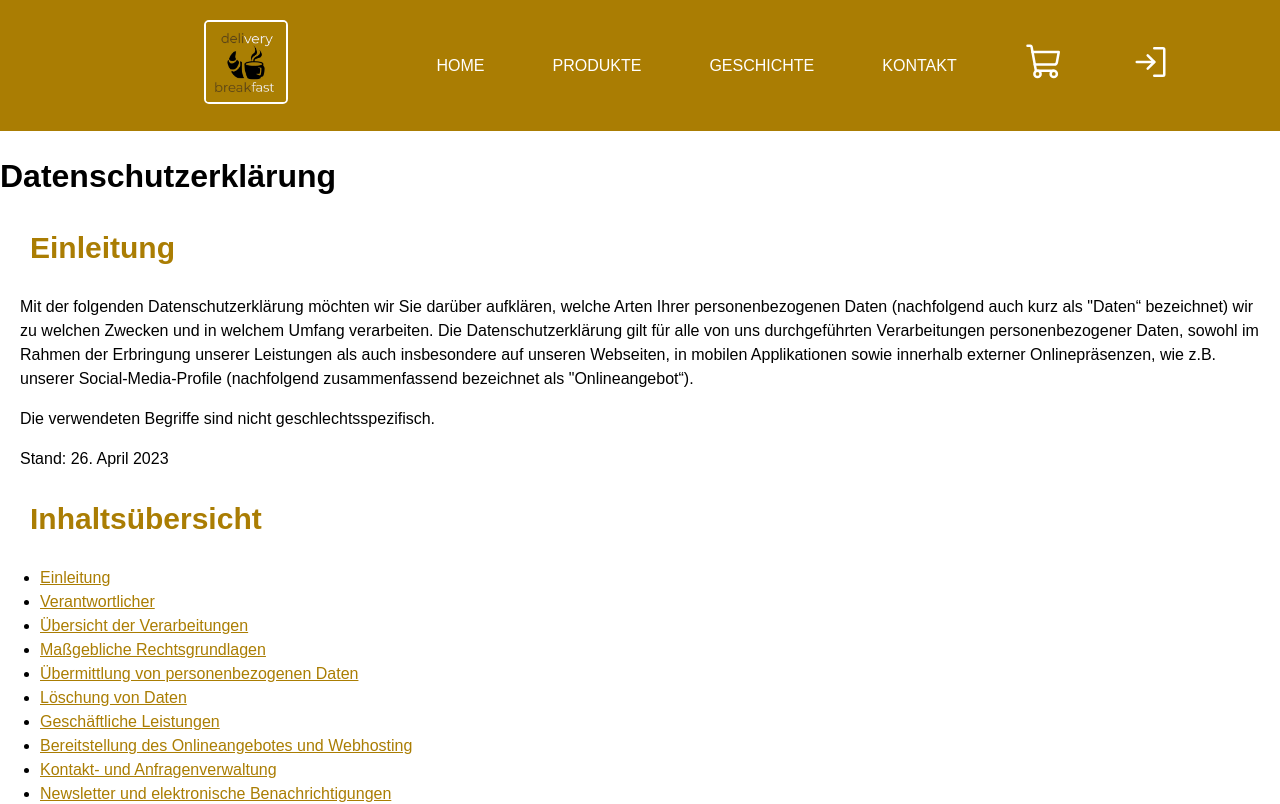
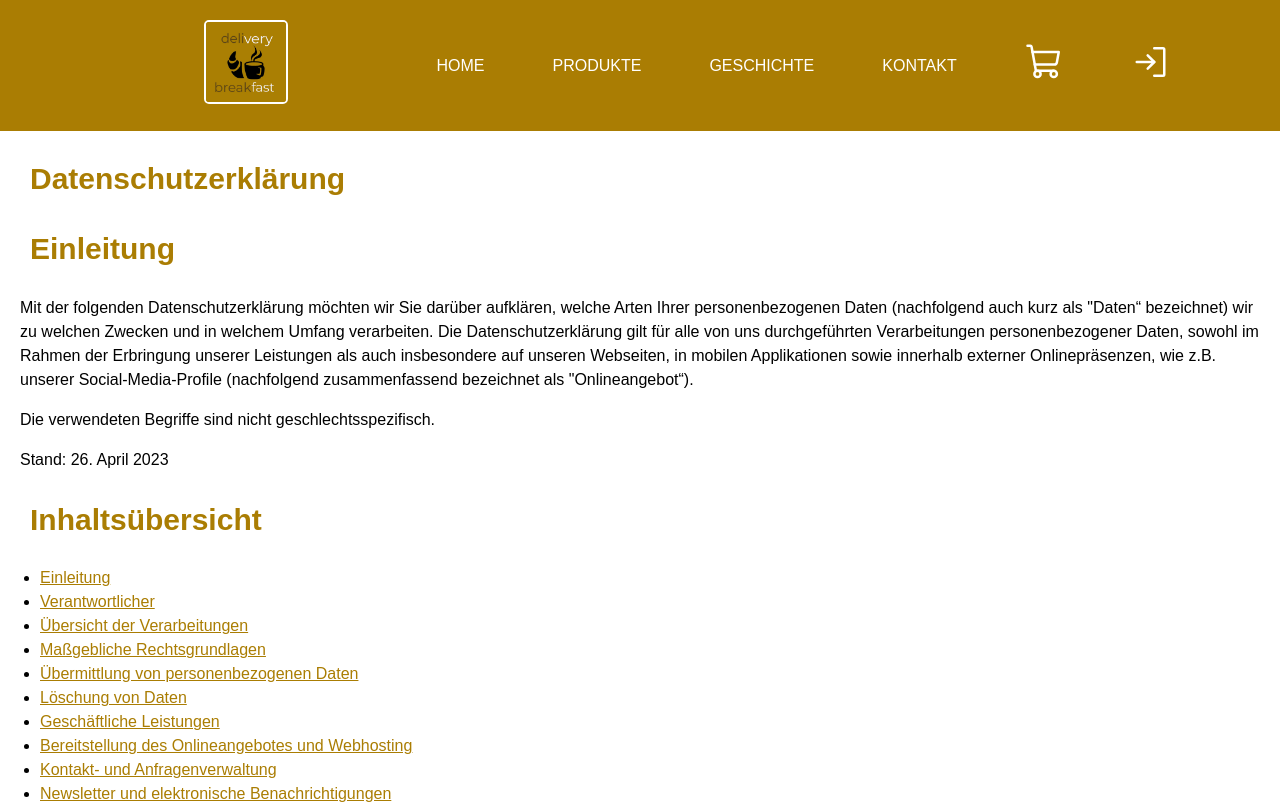
Before and after one commit to 2204Simon/Website-dynamisch, a React (Create React App) app in the folder my-app/: page /Datenschutzerklaerung in a window 1280 px wide. Shown: the top 804 px of the page. Built offline with nearby package versions, Linux system fonts and the light colour scheme.

Commit message:
Impressum Datenschutz wegen Einrückung und Farbe

```diff
--- a/my-app/src/pages/Datenschutzerklaerung.tsx
+++ b/my-app/src/pages/Datenschutzerklaerung.tsx
@@ -3,7 +3,7 @@ import React from "react";
 const Datenschutzerklaerung: React.FC = () => {
   return (
     <>
-      <h1>Datenschutzerklärung</h1>
+      <h2>Datenschutzerklärung</h2>
       <h2 id="m14">Einleitung</h2>
       <p>
         Mit der folgenden Datenschutzerklärung möchten wir Sie darüber
--- a/my-app/src/pages/Impressum.tsx
+++ b/my-app/src/pages/Impressum.tsx
@@ -1,7 +1,7 @@
 function Impressum() {
   return (
     <>
-      <h1>Impressum</h1>
+      <h2>Impressum</h2>
       <h2>Herausgeber:</h2>
       <p>
         Delivery Breakfast (fiktive Firma - Projekt der DHBW Heidenheim)
```
